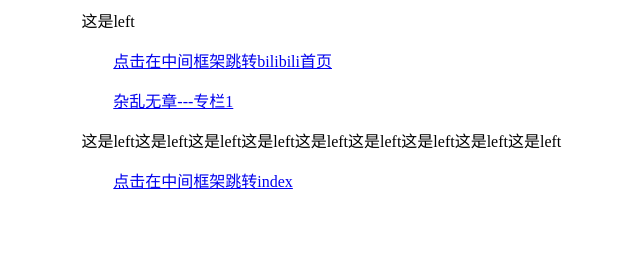
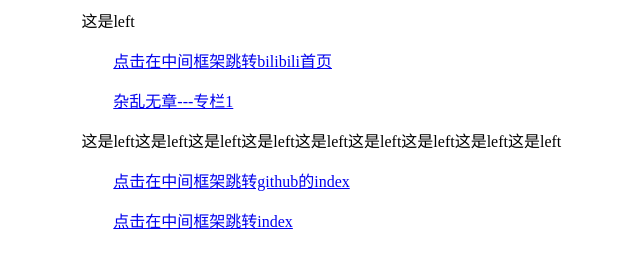
Before and after one commit to notnames/notnames.github.io, a plain HTML site: page index/left.html in a window 1280 px wide. Shown: the whole page, without its empty margins (27-667 px from the left). Drawn offline with Linux system fonts and the light colour scheme.

Commit message:
Update left.html

```diff
--- a/index/left.html
+++ b/index/left.html
@@ -19,5 +19,7 @@
 		这是left这是left这是left这是left这是left这是left这是left这是left这是left
 	</p>
 
+	<p><a href="https://github.com/notnames/index" target="between">点击在中间框架跳转github的index</a></p>
+
 	<p><a href="https://github.com/notnames/index/index.html" target="between">点击在中间框架跳转index</a></p>
 </body>
```
